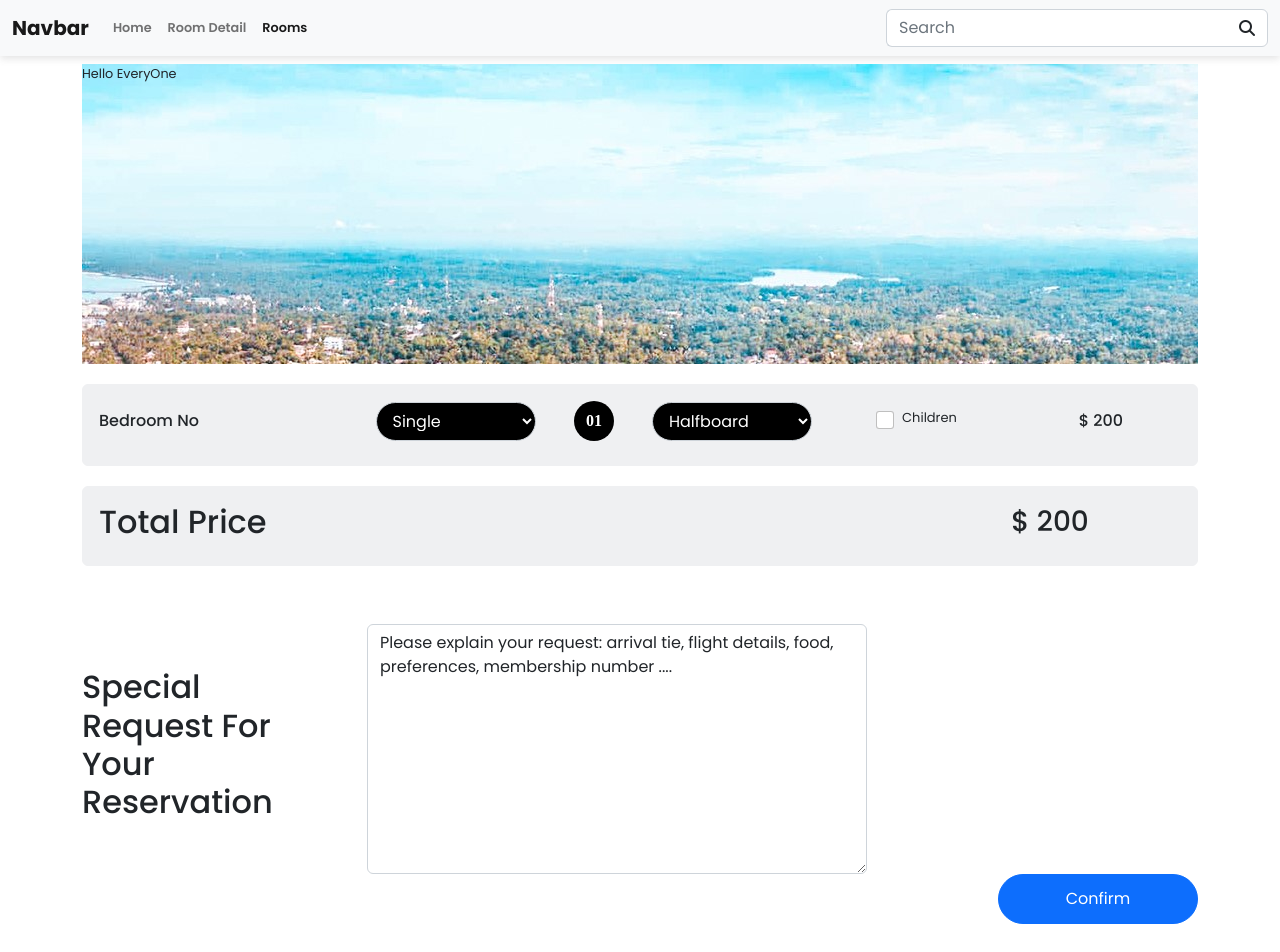
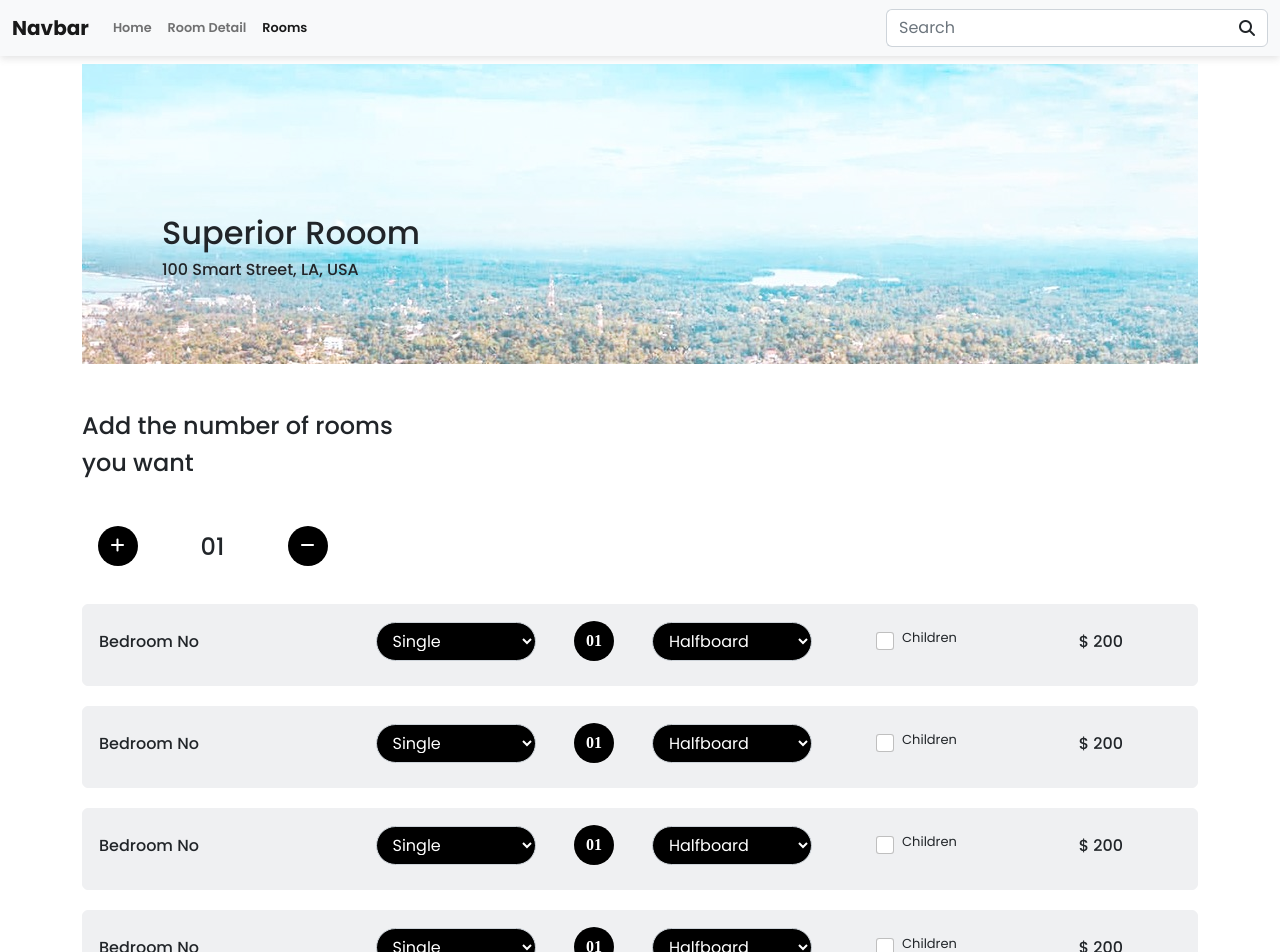
Before and after one commit to aminduishara/ehm, a React (Create React App) app: page /reservation in a window 1280 px wide. Shown: the top 952 px of the page. Before the commit the page ends 924 px from the top, so only its background shows below. Built offline with nearby package versions, Linux system fonts and the light colour scheme.

Commit message:
Complete the Booking Page

```diff
--- a/src/components/Total/TotalCmp.js
+++ b/src/components/Total/TotalCmp.js
@@ -10,7 +10,7 @@ export default function
             <div className="card totaldetail__card rounded">
             <div className="card-body">
                 <div className="row d-flex align-items-center">
-                <div className="col-sm-3 h2 font-weight-bold">
+                <div className="col-sm-3 h2 font-weight-bold m-3">
                     Total Price
                 </div>
                 <div className="col-8 h3 font-weight-bold text-end">
--- a/src/pages/Reservation/Reservation.css
+++ b/src/pages/Reservation/Reservation.css
@@ -1,7 +1,7 @@
 .reservation__img {
     background-image: url("beach.jpg");
-    width:auto;
-    height: 300px;;
+    width:100%;
+    height: 300px;
 }
 
 .reservation__confirmbtn {
@@ -9,3 +9,25 @@
     height: 50px;
     width: 200px;
 }
+
+.reservation__transparentbg{
+	background: rgba(255, 255, 255, 0.352);
+    padding-top: 150px;
+    padding-bottom: 150px;
+    padding-left: 80px;
+    padding-right: auto;
+    text-align: left;
+    font-size: 26px;
+}
+
+.reservation__roomcount {
+    width: 40px;
+    height: 40px;
+    padding: 6px 0px;
+    border-radius: 100px;
+    text-align: center;
+    background-color: #000000;
+    color: #ffffff;
+    font-family: Montserrat;
+    font-weight: bolder;
+}
--- a/src/pages/Reservation/Reservation.js
+++ b/src/pages/Reservation/Reservation.js
@@ -1,30 +1,64 @@
 import React from 'react'
 import BookingDetailCmp from '../../components/BookingDetail/BookingDetailCmp'
-import BeachImg from './beach.jpg'
 import './Reservation.css'
 import TotalCmp from '../../components/Total/TotalCmp'
-import UserDetails from '../UserDetail/UserDetails'
 
 function Reservation() {
     return (
         <div>
             <div className='reservation__img'>
-                Hello EveryOne
+                <div className='reservation__transparentbg'>
+                <h2>Superior Rooom</h2>
+                <h6>100 Smart Street, LA, USA</h6>
+                </div>
             </div>
+
+            <div className='mt-5'>
+                <h4>Add the number of rooms</h4>
+                <h4>you want</h4>
+
+                <div className='row mt-5'>
+
+                            <div className="col-md-1 mb-2 text-center">
+                                <button className="btn reservation__roomcount"><i className='fa-solid fa-plus'></i></button>
+                            </div>
+                            <div className="col-md-1 mb-2 text-center">
+                                <button className="btn"><h4>01</h4></button>
+                            </div>
+
+                            <div className="col-md-1 mb-2 text-center">
+                                <button className="btn reservation__roomcount"><i className='fa-solid fa-minus'></i></button>
+                            </div>
+
+                </div>
+
+            </div>
+
+
+
             <BookingDetailCmp/>
+            <BookingDetailCmp/>
+            <BookingDetailCmp/>
+            <BookingDetailCmp/>
+
+
+            <br></br><br></br><br></br>
+
             <TotalCmp/>
             <br></br><br></br><br></br>
 
-            <div className="col-8 col-md-12 col-sm-8">
+            <div className="col-8 col-md-12 col-sm-8 mb-5">
                     <div className="row d-flex align-items-center">
 
                     <div className="col-sm-3 h2 font-weight-bold">
                         Special<br/>Request For<br/> Your <br/>Reservation
                     </div>
-                    <div className="col-sm-3 font-weight-bold">
-                        <textarea type="text-area" className="form-control" style={{width:'500px', height:'250px'}}x>Please explain your request: arrival tie, flight details, food, preferences, membership number ....</textarea>
+
+                    <div className="col-6 font-weight-bold">
+                        <textarea type="text-area" className="form-control" style={{width:'700px', height:'250px'}}x>Please explain your request: arrival tie, flight details, food, preferences, membership number ....</textarea>
                     </div>
-                    <div className="col-12 text-end">
+
+                    <div className="col-sm-3 text-end">
                         <button type="submit" className='btn btn-primary reservation__confirmbtn'>Confirm</button>
                     </div>
 
```
